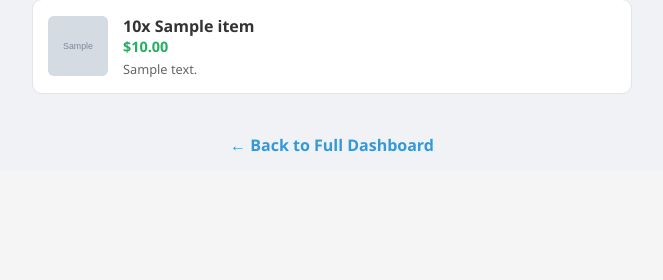
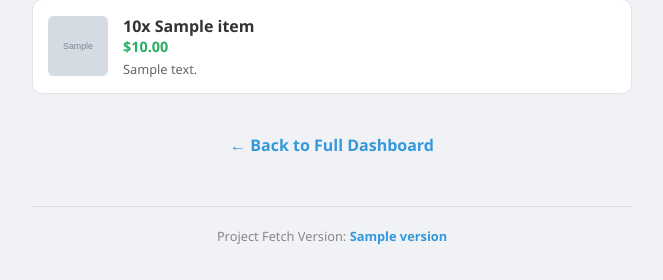
Before and after one commit to dbfletcher/fetch-control, a FastAPI app: template templates/bin_view.html in a window 1280 px wide. Shown: the part 636-916 px from the top of the page, without its empty margins (308-971 px from the left). Before the commit the page ends 788 px from the top, so only its background shows below. Run offline with FastAPI, Linux system fonts and the light colour scheme; the template is opened without the code that fills it: most values are stand-ins (such as "Sample title", 1, 10 or a date in 2020); grey boxes marked "Sample" are stand-in pictures; parts of the project's set-up code (start-up, migrations or seed data) failed here and were passed over.

Commit message:
Automated Deploy: Branch versioning implementation

```diff
--- a/main.py
+++ b/main.py
@@ -206,6 +206,10 @@ async def welcome(request: Request, email: str = Depends(get_current_user_email)
 @app.get("/bins/view/{bin_id}", response_class=HTMLResponse)
 async def view_bin_qr(request: Request, bin_id: int):
     """Publicly accessible read-only view for QR scans."""
+
+    # 1. READ: Pull the branch name from the Systemd environment
+    version = os.getenv("FETCH_VERSION", "Unknown")
+
     # Fetch the bin name and area
     bin_data = await database.fetch_one("""
         SELECT b.*, l.name as location_name
@@ -221,6 +225,7 @@ async def view_bin_qr(request: Request, bin_id: int):
 
     return templates.TemplateResponse("bin_view.html", {
         "request": request,
+        "version": version,  # 2. PASS: Inject version for the footer
         "bin": bin_data,
         "items": items
     })
--- a/templates/bin_view.html
+++ b/templates/bin_view.html
@@ -51,6 +51,9 @@
         <div style="text-align: center; margin-top: 40px;">
             <a href="/bins/{{ bin.household_id }}" style="color: var(--primary); text-decoration: none; font-weight: bold;">← Back to Full Dashboard</a>
         </div>
+        <footer style="margin-top: 50px; padding: 20px; text-align: center; border-top: 1px solid #ddd; color: #888; font-size: 0.8em;">
+            Project Fetch Version: <strong style="color: var(--primary);">{{ version }}</strong>
+        </footer>
     </div>
 </body>
 </html>
```
